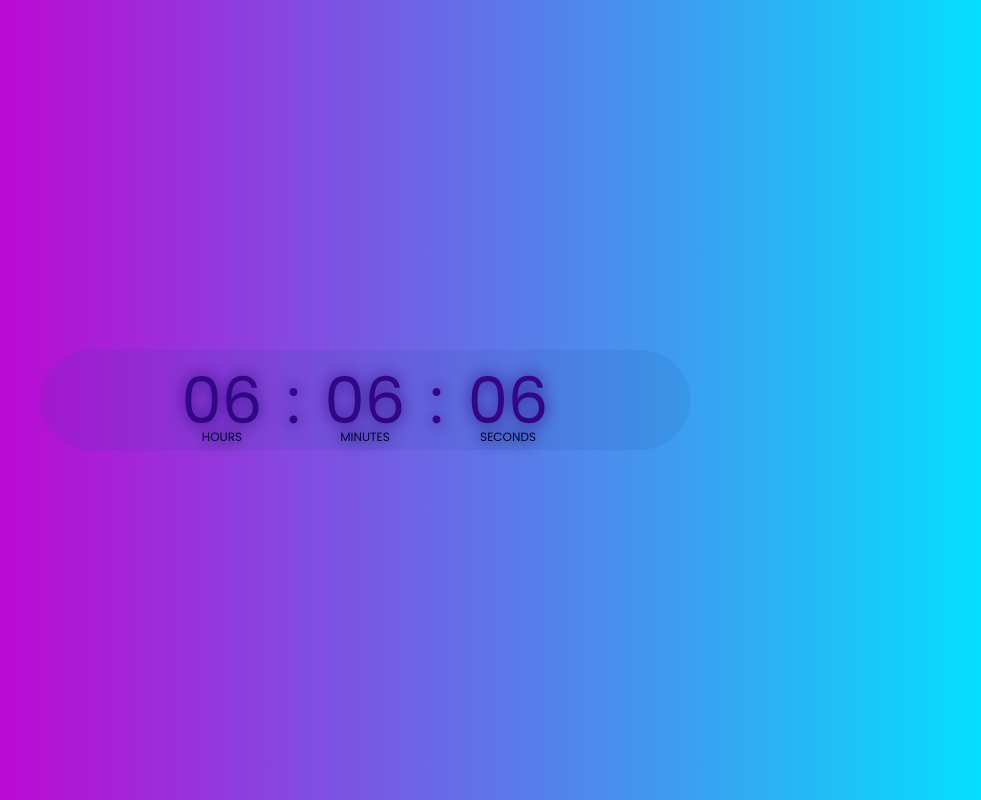
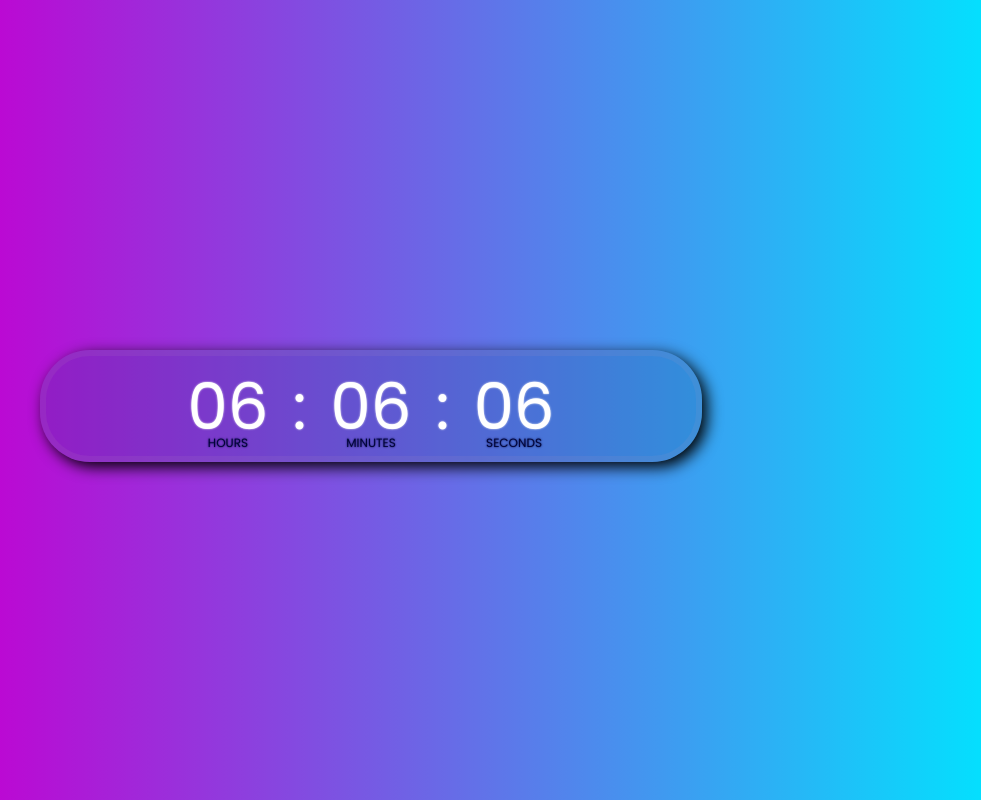
Before and after one commit to snimanv/Digital-clock, a plain HTML site: page index.html in a window 1280 px wide. Shown: the whole page, without its empty margins (275-1256 px from the left). Drawn offline with Linux system fonts and the light colour scheme.

Commit message:
Final look of this project!

```diff
--- a/style.css
+++ b/style.css
@@ -29,44 +29,20 @@
     display: flex;
     justify-content: center;
     align-items: center;
-    background:  rgba(22, 73, 136, 0.1);
+    background:  rgba(22, 73, 136, 0.2);
     border-radius: 50px;
+    border: 6px solid rgb(186, 143, 189, 0.1);
+    box-shadow: 5px 5px 15px;
 }
 
-/* .digital_clock__container::before {
-    content:'';
-    width: 120px;
-    height: 120px;
-    background: rgb(248, 1, 207, 0.5);
-    border-radius: 3px;
-    position: absolute;
-    z-index: 1;
-    top: -50px;
-    left: -40px;
-    filter: blur(5px);
-
-}
-
-.digital_clock__container::after {
-    content: '';
-    width: 150px;
-    height: 150px;
-    background: rgb(19, 148, 207, 0.6);
-    border-radius: 50%;
-    position: absolute;
-    bottom: -70px;
-    right: -50px;
-    filter: blur(5px);
-} */
-
 .text span {
-    color: rgb(49, 7, 133);
+    color: white;
     font-size: 4rem;
     padding: 10px;
     display: inline-block;
     text-align: center;
     position: relative;
-    text-shadow: 0px 0px 15px;
+    text-shadow: 0px 0px 2px;
 }
 
 .text span::after {
```
